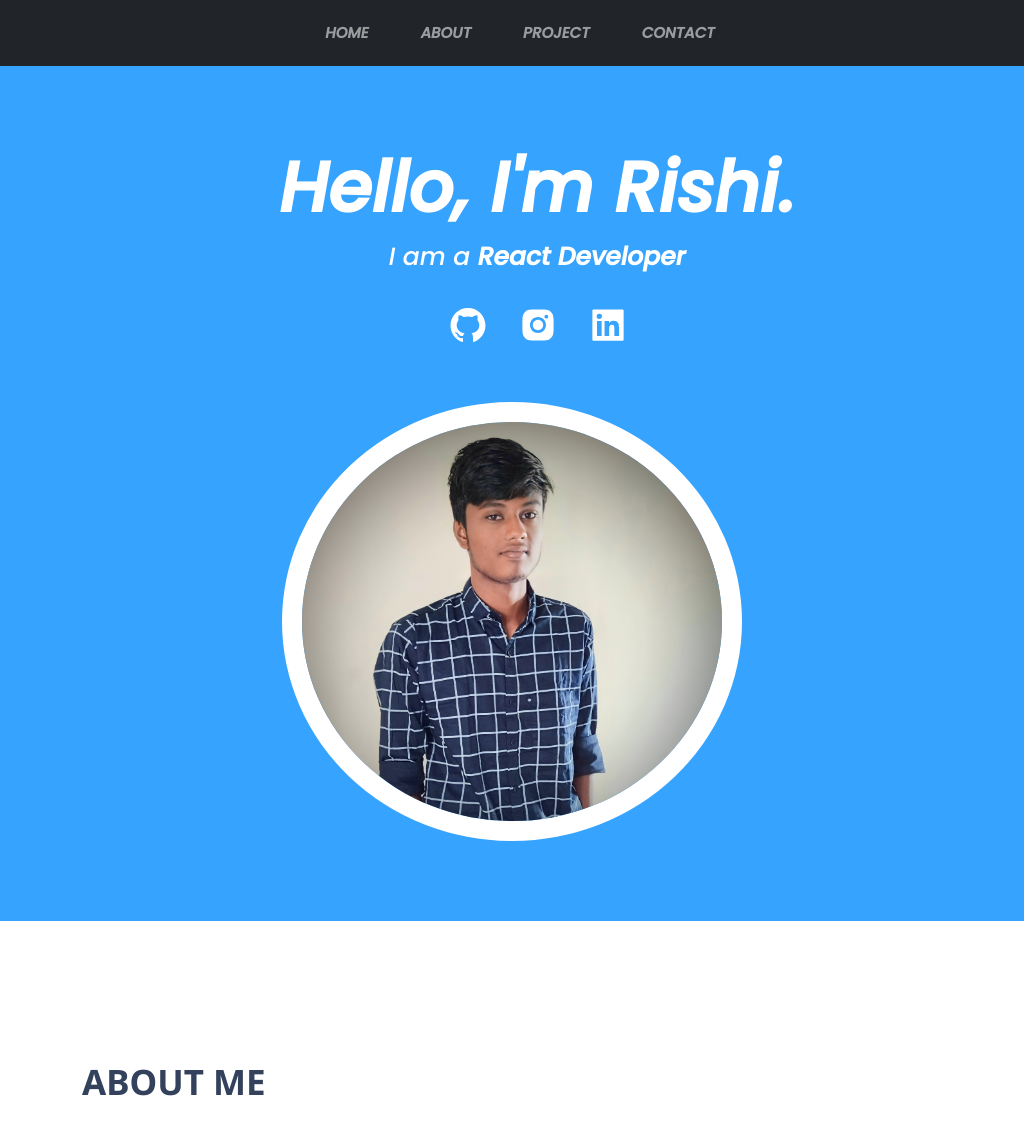
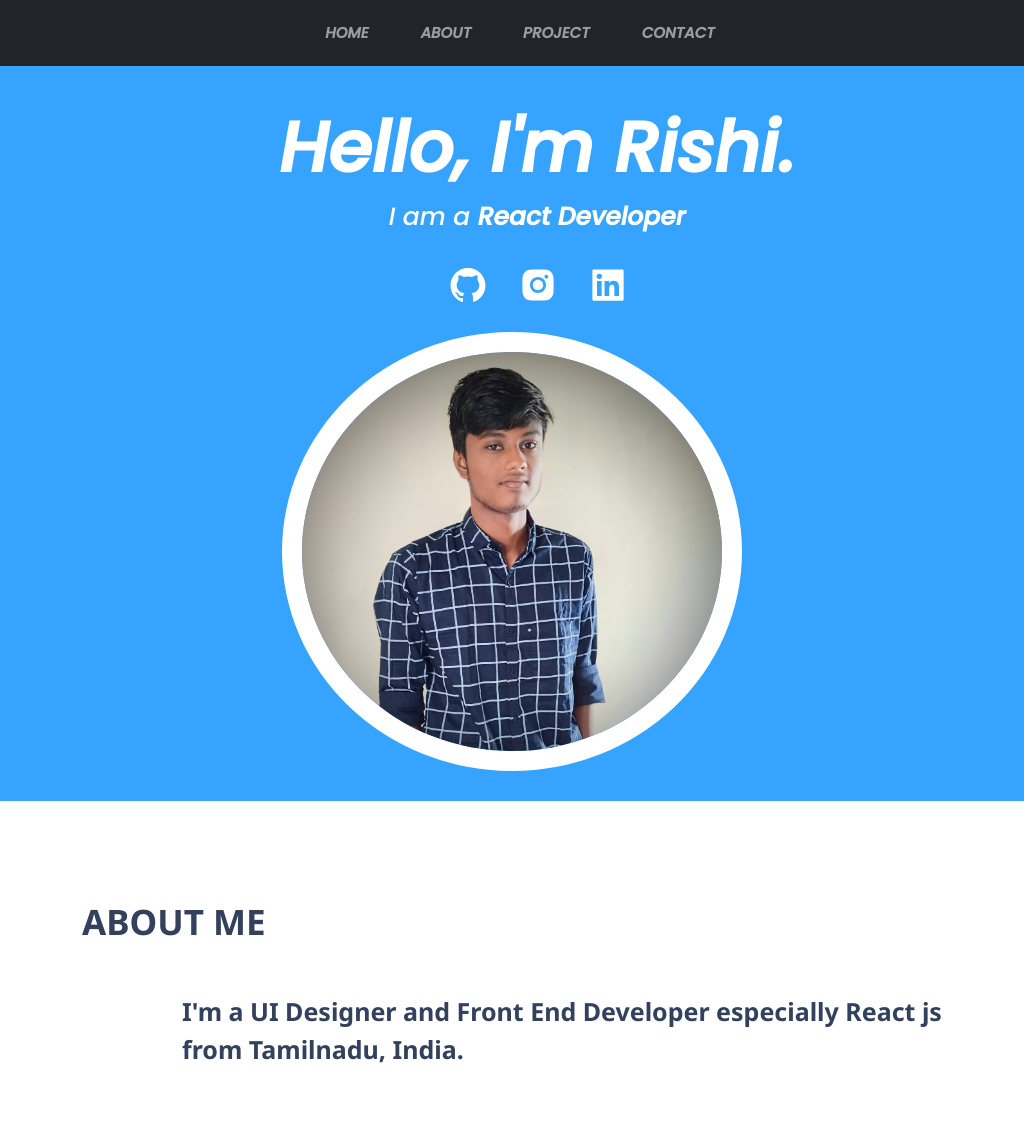
Before and after one commit to Rishi-077/portfolio, a React (Create React App) app: page / in a window 1024 px wide. Shown: the top 1132 px of the page. Built offline with nearby package versions, Linux system fonts and the light colour scheme.

Commit message:
some changes

```diff
--- a/src/App.css
+++ b/src/App.css
@@ -22,6 +22,10 @@
     margin: 0 auto;
     display: flex;
 }
+.navbar-header {
+  background-color: rgb(255, 255, 255);
+  margin-bottom: 30px;
+}
 }
 /* navbar design */
 
@@ -35,7 +39,7 @@
   margin-bottom: 100px;
 }
 .home-div {
-  margin-top: 100px;
+  margin-top: 120px;
   margin-left: 50px;
 
 }
@@ -73,7 +77,7 @@
   border: 60px solid white;
   margin-right: 50px;
   transition: 1s;
-  margin-top: 10  0px;
+  margin-top: 100px;
   margin-bottom: 10px;
 }
 
@@ -109,7 +113,7 @@
      display: inline;
   }
    .home-div {
-     margin-top: 80px;
+     margin-top: 40px;
      text-align: center;
   }
 
@@ -128,8 +132,8 @@
   width:45%;
   border: 20px solid white;
   margin: 0px auto;
-  margin-top: 50px;
-  margin-bottom: 80px;
+  margin-top: 20px;
+  margin-bottom: 30px;
   display: flex;
 }
 .home-img:hover {
@@ -139,7 +143,7 @@
   transition: 1s;
   margin: 0 auto;
   margin-top: 50px;
-  margin-bottom: 90px;
+  margin-bottom: 30px;
   align-items: center;
 }
  }
@@ -229,7 +233,7 @@
   .about-h2 {
    color: #33415c;
    margin: 0px auto;
-   margin-top: 40px;
+   margin-top: 0px;
    margin-bottom: 50px;
    font-size: 35px;
    font-weight: 900;
@@ -239,7 +243,7 @@
 
  .about-p {
    color: #33415c;
-   font-size: 20px;
+   font-size: 25px;
    font-family: 'Noto Sans', sans-serif;
    margin-left: 150px;
    margin-top: 0px;
```
